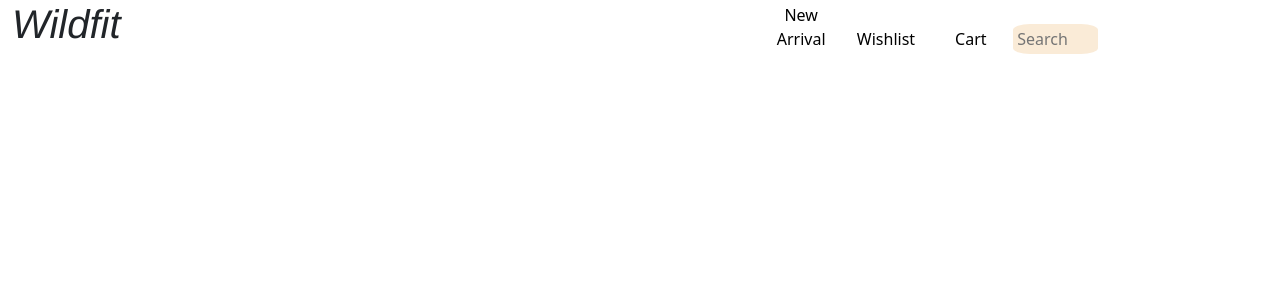
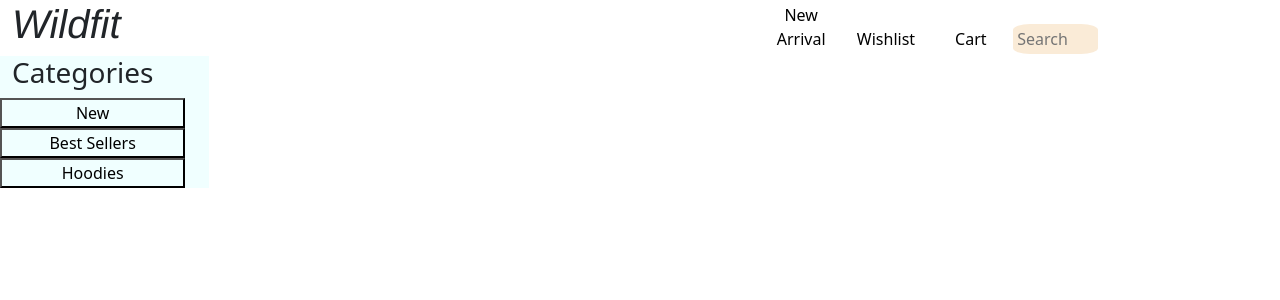
Before and after one commit to RayAtanas/WildFit, a React (Create React App) app in the folder wildfit/: page / in a window 1280 px wide. Shown: the top 300 px of the page. Built offline with nearby package versions, Linux system fonts and the light colour scheme.

Commit message:
side bar creation

```diff
--- a/wildfit/src/CSS/Homepage.css
+++ b/wildfit/src/CSS/Homepage.css
@@ -1,4 +1,4 @@
-button{
+.header-btn{
     background-color: transparent;
     border-color: transparent;
 }
@@ -7,7 +7,7 @@ button{
     border-color: transparent;
     border-radius: 20%;
     background-color: antiquewhite;
-    width: 20%;
+    width: 20px;
 }
 
 .title{
@@ -15,3 +15,16 @@ button{
     font-style: italic;
     font-size: larger;
 }
+
+.sidebar{
+    background-color: azure;
+}
+.side_button{
+border-color: black;
+background-color: transparent;
+width: 30px;
+}
+
+.categories{
+    border-color: black;
+}
--- a/wildfit/src/Components/Homepage.tsx
+++ b/wildfit/src/Components/Homepage.tsx
@@ -1,6 +1,7 @@
 import React from "react";
 import ReactDOM from "react-dom";
 import "../CSS/Homepage.css"
+import { Row } from "react-bootstrap";
 function Homepage() {
 
     return (
@@ -13,10 +14,10 @@ function Homepage() {
                     </div>
                     <div className="col-5">
                         <nav>
-                            <button className="col col-lg-2" >New Arrival</button>
-                            <button className="col col-lg-2">Wishlist</button>
-                            <button className="col col-lg-2">Cart</button>
-                            <input className="searchbar col col-lg-2" placeholder="Search"/>
+                            <button className="header-btn col col-lg-2" >New Arrival</button>
+                            <button className="header-btn col col-lg-2">Wishlist</button>
+                            <button className="header-btn col col-lg-2">Cart</button>
+                            <input className="searchbar col col-lg-2" placeholder="Search" />
                         </nav>
                     </div>
 
@@ -26,6 +27,20 @@ function Homepage() {
 
             <div className="body container-fluid">
 
+                <div className="sidebar col-2 row justify-content-start">
+
+                    <div className="side_button sidebar row justify-content-start row-col-1">
+
+                        <div className="categories">
+                            <h3>Categories</h3>
+                        </div>
+
+                        <button className="side_button">New</button>
+                        <button className="side_button">Best Sellers</button>
+                        <button className="side_button">Hoodies</button>
+                    </div>
+
+                </div>
             </div>
 
 
```
